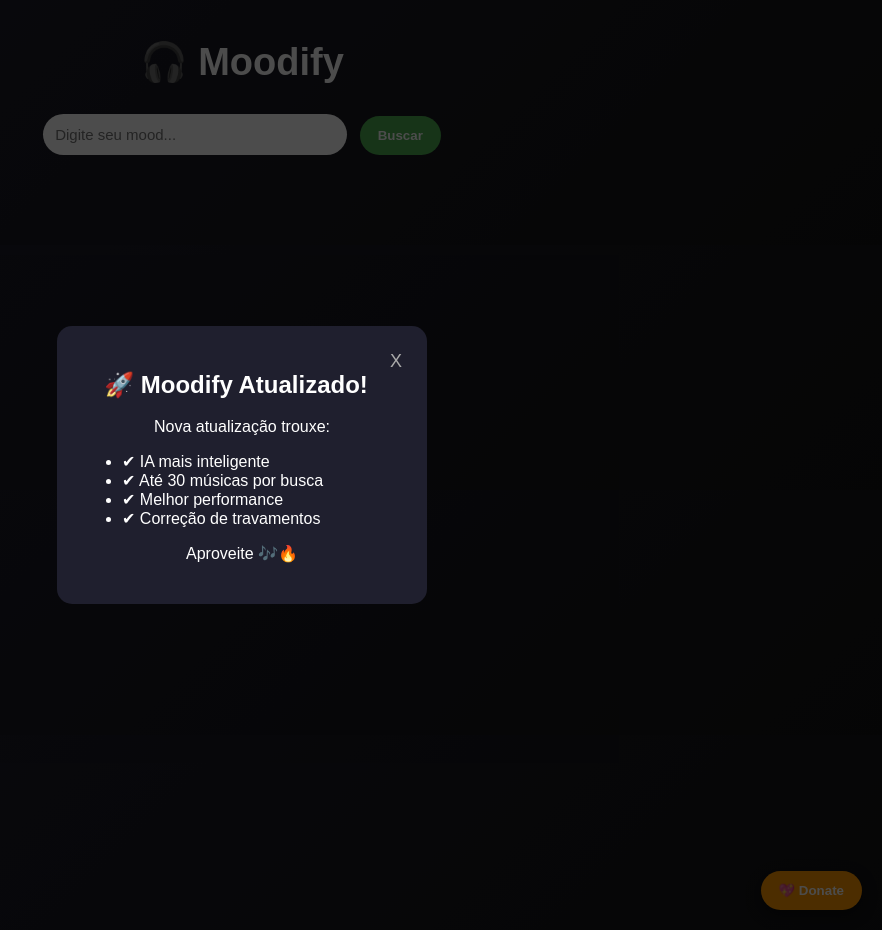
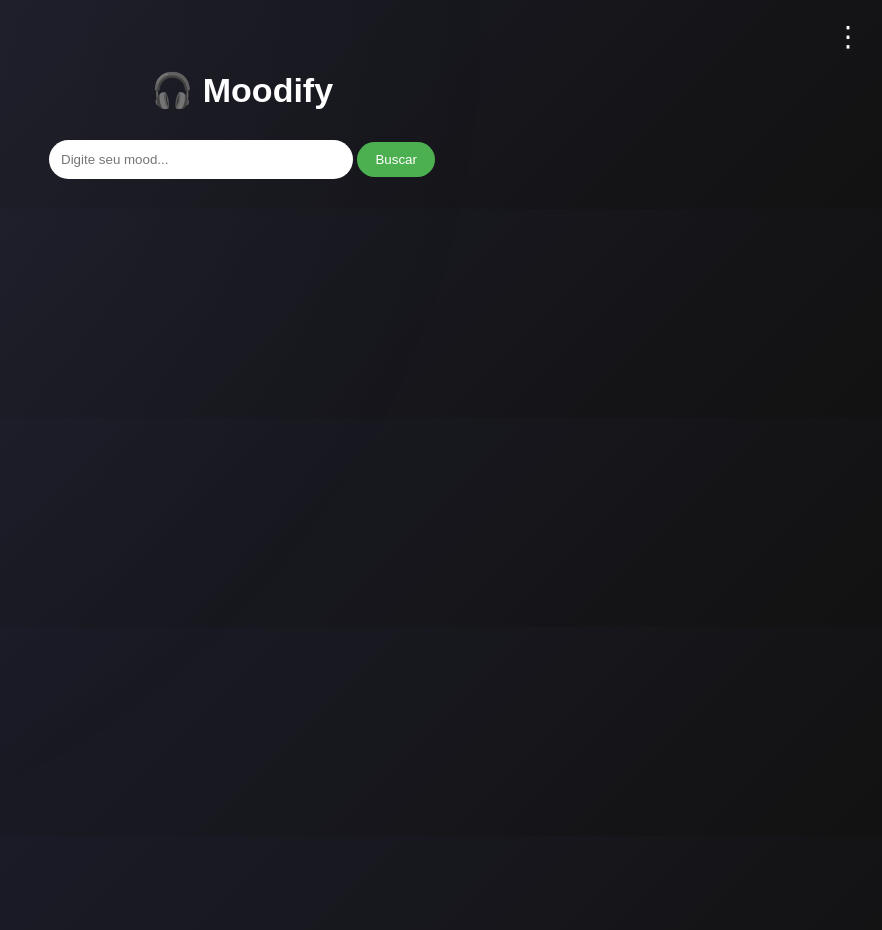
Before and after one commit to migueldiasgoncalves120-bit/moodify, a Flask app: page / in a window 1280 px wide. Shown: the whole page, without its empty margins (398-1280 px from the left). Run offline with Flask 3, Linux system fonts and the light colour scheme.

Commit message:
animacoes

```diff
--- a/app.py
+++ b/app.py
@@ -4,13 +4,10 @@ import random
 import os
 
 app = Flask(__name__)
-
-# Inicializa YTMusic (modo público)
 ytmusic = YTMusic()
 
-
 # =========================
-# INTERPRETADOR DE MOOD
+# INTERPRETAR MOOD
 # =========================
 def interpretar_mood(texto):
     texto = texto.lower()
@@ -46,7 +43,6 @@ def gerar():
 
     try:
         resultados = ytmusic.search(mood, filter="songs")
-
         random.shuffle(resultados)
 
         musicas = []
@@ -54,17 +50,18 @@ def gerar():
         for musica in resultados[:30]:
             titulo = musica.get("title")
             artistas = musica.get("artists", [])
-
             artista_nome = artistas[0]["name"] if artistas else "Desconhecido"
 
-            # Thumbnail maior
             thumbnails = musica.get("thumbnails", [])
             capa = thumbnails[-1]["url"] if thumbnails else ""
+
+            video_id = musica.get("videoId")
 
             musicas.append({
                 "titulo": titulo,
                 "artista": artista_nome,
-                "capa": capa
+                "capa": capa,
+                "videoId": video_id
             })
 
         return jsonify(musicas)
@@ -94,7 +91,7 @@ def home():
 
 
 # =========================
-# RENDER + LOCALHOST
+# START
 # =========================
 if __name__ == "__main__":
     port = int(os.environ.get("PORT", 5000))
--- a/templates/index.html
+++ b/templates/index.html
@@ -2,153 +2,236 @@
 <html lang="pt-br">
 <head>
 <meta charset="UTF-8">
+<meta name="viewport" content="width=device-width, initial-scale=1.0">
 <title>Moodify</title>
 
 <style>
 body{
     margin:0;
     font-family:Arial, sans-serif;
-    background:linear-gradient(135deg,#1e1e2f,#121212);
     color:white;
     text-align:center;
+    overflow-x:hidden;
+    background:linear-gradient(135deg,#1e1e2f,#121212);
+    transition:background 1s ease;
+}
+
+/* FUNDO ANIMADO */
+body::before{
+    content:"";
+    position:fixed;
+    width:200%;
+    height:200%;
+    top:-50%;
+    left:-50%;
+    background:radial-gradient(circle at 30% 30%,rgba(255,255,255,0.04),transparent 40%);
+    animation:bgMove 30s linear infinite;
+    z-index:-1;
+}
+@keyframes bgMove{
+    0%{transform:translate(0,0);}
+    50%{transform:translate(-8%,-8%);}
+    100%{transform:translate(0,0);}
+}
+
+/* MENU */
+.menu-btn{
+    position:fixed;
+    top:20px;
+    right:20px;
+    font-size:28px;
+    cursor:pointer;
+    z-index:1002;
+}
+
+.sidebar{
+    position:fixed;
+    top:0;
+    right:-260px;
+    width:250px;
+    height:100%;
+    background:#111;
+    padding-top:70px;
+    transition:right 0.4s ease;
+    z-index:1003;
+}
+
+.sidebar.active{ right:0; }
+
+.sidebar button{
+    width:85%;
+    padding:12px;
+    margin:15px auto;
+    display:block;
+    border:none;
+    border-radius:10px;
+    background:#2196f3;
+    color:white;
+    cursor:pointer;
+    transition:all 0.3s ease;
+}
+
+.sidebar button:hover{
+    background:#42a5f5;
+    transform:scale(1.05);
+}
+
+.overlay{
+    position:fixed;
+    width:100%;
+    height:100%;
+    background:rgba(0,0,0,0.5);
+    top:0;
+    left:0;
+    opacity:0;
+    pointer-events:none;
+    transition:0.3s;
+    z-index:1001;
+}
+.overlay.active{
+    opacity:1;
+    pointer-events:all;
 }
 
 /* HEADER */
-h1{
-    margin-top:40px;
-    font-size:38px;
-}
+h1{margin-top:70px;font-size:34px;}
 
 /* SEARCH */
-.search-box{
-    margin:30px 0;
-}
+.search-box{margin:30px 0;padding:0 15px;}
 
 input{
     padding:12px;
     width:280px;
+    max-width:90%;
     border-radius:25px;
     border:none;
-    outline:none;
-    font-size:15px;
+    transition:0.3s;
 }
 
-button{
-    padding:12px 18px;
-    border-radius:25px;
-    border:none;
-    cursor:pointer;
-    margin-left:8px;
-    font-weight:bold;
-    transition:0.2s;
+input:focus{
+    box-shadow:0 0 15px rgba(0,255,255,0.5);
 }
 
-button:hover{
+.buscar-btn{
+    padding:10px 18px;
+    border:none;
+    border-radius:25px;
+    background:#4CAF50;
+    color:white;
+    cursor:pointer;
+    transition:all 0.3s ease;
+}
+
+.buscar-btn:hover{
+    background:#66bb6a;
+    transform:scale(1.08);
+    box-shadow:0 0 15px rgba(76,175,80,0.7);
+}
+
+/* SEÇÕES */
+.section{display:none;padding:0 10px;}
+.section.active{display:block;}
+
+/* CARDS */
+#resultados{
+    display:flex;
+    flex-wrap:wrap;
+    justify-content:center;
+}
+
+.card{
+    background:rgba(255,255,255,0.08);
+    width:220px;
+    margin:10px;
+    padding:12px;
+    border-radius:15px;
+    opacity:0;
+    transform:translateY(20px);
+    animation:fadeUp 0.5s ease forwards;
+    transition:transform 0.3s ease;
+}
+
+.card:hover{
+    transform:translateY(-5px) scale(1.03);
+}
+
+.card img{
+    width:100%;
+    border-radius:10px;
+}
+
+@keyframes fadeUp{
+    to{
+        opacity:1;
+        transform:translateY(0);
+    }
+}
+
+.youtube-btn{
+    background:#ff0000;
+    color:white;
+    border:none;
+    padding:8px;
+    border-radius:8px;
+    width:100%;
+    margin-top:5px;
+    cursor:pointer;
+    transition:all 0.3s ease;
+}
+
+.youtube-btn:hover{
+    background:#ff4444;
     transform:scale(1.05);
 }
 
-.buscar-btn{
-    background:#4CAF50;
+.like-btn{
+    background:#ff4081;
     color:white;
+    border:none;
+    padding:8px;
+    border-radius:8px;
+    width:100%;
+    margin-top:5px;
+    cursor:pointer;
+    transition:all 0.3s ease;
 }
 
-.like{
-    margin-top:10px;
-    background:#ff4081;
-    color:white;
-    width:100%;
-}
-
-/* DONATE BUTTON */
-.donate-btn{
-    position:fixed;
-    bottom:20px;
-    right:20px;
-    background:#ff9800;
-    color:white;
-    box-shadow:0 5px 15px rgba(0,0,0,0.4);
-}
-
-/* CARDS */
-#resultados{
-    margin-top:30px;
-    display:flex;
-    flex-wrap:wrap;
-    justify-content:center;
-    padding-bottom:60px;
-}
-
-.card{
-    background:rgba(255,255,255,0.07);
-    padding:15px;
-    margin:12px;
-    border-radius:18px;
-    width:220px;
-    transition:0.3s;
-    box-shadow:0 6px 15px rgba(0,0,0,0.4);
-}
-
-.card:hover{
+.like-btn:hover{
+    background:#ff79a8;
     transform:scale(1.05);
 }
 
-img{
-    width:100%;
-    border-radius:12px;
+/* LOADING */
+.loading{
+    width:60px;
+    height:60px;
+    border:6px solid rgba(255,255,255,0.2);
+    border-top:6px solid white;
+    border-radius:50%;
+    animation:spin 1s linear infinite;
+    margin:40px auto;
 }
+@keyframes spin{to{transform:rotate(360deg);}}
 
-.loading{
-    font-size:18px;
-    animation:pulse 1.2s infinite;
-}
-
-@keyframes pulse{
-    0%{opacity:0.4;}
-    50%{opacity:1;}
-    100%{opacity:0.4;}
-}
-
-/* MODAL */
-.modal{
-    display:none;
-    position:fixed;
-    z-index:999;
-    left:0;
-    top:0;
-    width:100%;
-    height:100%;
-    background:rgba(0,0,0,0.7);
-    justify-content:center;
-    align-items:center;
-}
-
-.modal-content{
-    background:#1f1f2e;
-    padding:25px;
-    border-radius:15px;
-    width:320px;
-    text-align:center;
-}
-
-.close{
-    cursor:pointer;
-    color:#aaa;
-    float:right;
-    font-size:18px;
-}
-
-.close:hover{
-    color:white;
-}
-
-@media(max-width:600px){
+/* MOBILE */
+@media (max-width:768px){
     .card{width:90%;}
-    input{width:200px;}
+    .sidebar{width:80%;right:-100%;}
+    .sidebar.active{right:0;}
 }
 </style>
 </head>
 
 <body>
+
+<div class="menu-btn" onclick="toggleMenu()">⋮</div>
+<div class="overlay" onclick="toggleMenu()"></div>
+
+<div class="sidebar">
+    <button onclick="abrirAba('musicas')">🎵 Músicas</button>
+    <button onclick="abrirAba('favoritas')">⭐ Favoritas</button>
+    <button onclick="abrirAba('historico')">📜 Histórico</button>
+</div>
 
 <h1>🎧 Moodify</h1>
 
@@ -157,52 +240,57 @@ img{
 <button class="buscar-btn" onclick="buscar()">Buscar</button>
 </div>
 
+<div id="musicas" class="section active">
 <div id="resultados"></div>
-
-<!-- DONATE BUTTON -->
-<button class="donate-btn" onclick="abrirDonate()">💖 Donate</button>
-
-<!-- DONATE MODAL -->
-<div id="donateModal" class="modal">
-<div class="modal-content">
-<span class="close" onclick="fecharDonate()">X</span>
-<h2>💖 Apoie o Moodify</h2>
-<p>
-O donate ajuda a manter o servidor online,
-melhorar a IA de recomendações e adicionar
-novas funcionalidades.
-</p>
-<p>Seu apoio mantém o projeto vivo 🚀</p>
-</div>
 </div>
 
-<!-- UPDATE MODAL -->
-<div id="updateModal" class="modal">
-<div class="modal-content">
-<span class="close" onclick="fecharUpdate()">X</span>
-<h2>🚀 Moodify Atualizado!</h2>
-<p>Nova atualização trouxe:</p>
-<ul style="text-align:left;">
-<li>✔ IA mais inteligente</li>
-<li>✔ Até 30 músicas por busca</li>
-<li>✔ Melhor performance</li>
-<li>✔ Correção de travamentos</li>
-</ul>
-<p>Aproveite 🎶🔥</p>
-</div>
-</div>
+<div id="favoritas" class="section"></div>
+<div id="historico" class="section"></div>
 
 <script>
+
+function toggleMenu(){
+    document.querySelector(".sidebar").classList.toggle("active");
+    document.querySelector(".overlay").classList.toggle("active");
+}
+
+function abrirAba(id){
+    document.querySelectorAll(".section").forEach(sec=>sec.classList.remove("active"));
+    document.getElementById(id).classList.add("active");
+
+    // FECHA MENU APENAS SE ESTIVER ABERTO
+    if(document.querySelector(".sidebar").classList.contains("active")){
+        toggleMenu();
+    }
+
+    if(id==="favoritas") carregarFavoritas();
+    if(id==="historico") carregarHistorico();
+}
+
+function aplicarTema(mood){
+    mood=mood.toLowerCase();
+
+    if(mood.includes("feliz"))
+        document.body.style.background="linear-gradient(135deg,#ff9800,#ff4081)";
+    else if(mood.includes("triste"))
+        document.body.style.background="linear-gradient(135deg,#2c3e50,#000)";
+    else if(mood.includes("chill") || mood.includes("calma"))
+        document.body.style.background="linear-gradient(135deg,#2196f3,#0d47a1)";
+    else if(mood.includes("treino") || mood.includes("academia"))
+        document.body.style.background="linear-gradient(135deg,#ff0000,#000)";
+    else
+        document.body.style.background="linear-gradient(135deg,#1e1e2f,#121212)";
+}
+
 function buscar(){
     let mood=document.getElementById("mood").value;
+    if(!mood) return alert("Digite um mood");
+
+    aplicarTema(mood);
+    abrirAba("musicas");
+
     let div=document.getElementById("resultados");
-
-    if(mood.trim()===""){
-        alert("Digite um mood 😅");
-        return;
-    }
-
-    div.innerHTML="<div class='loading'>🔎 Buscando músicas...</div>";
+    div.innerHTML="<div class='loading'></div>";
 
     fetch("/gerar",{
         method:"POST",
@@ -212,44 +300,44 @@ function buscar(){
     .then(res=>res.json())
     .then(data=>{
         div.innerHTML="";
-        data.forEach(m=>{
+        data.forEach((m,index)=>{
             div.innerHTML+=`
-            <div class="card">
-                <img src="${m.capa}" loading="lazy">
+            <div class="card" style="animation-delay:${index*0.05}s">
+                <img src="${m.capa}">
                 <h3>${m.titulo}</h3>
                 <p>${m.artista}</p>
-                <button class="like" onclick="curtir('${m.titulo.replace(/'/g,"\\'")}')">❤️ Curtir</button>
-            </div>`;
+                <button class="youtube-btn" onclick="window.open('https://youtube.com/watch?v=${m.videoId}','_blank')">▶ Abrir</button>
+                <button class="like-btn" onclick='curtir(${JSON.stringify(m)})'>❤️ Curtir</button>
+            </div>
+            `;
         });
     });
 }
 
-function curtir(musica){
-    fetch("/curtir",{
-        method:"POST",
-        headers:{"Content-Type":"application/json"},
-        body:JSON.stringify({musica:musica})
+function curtir(m){
+    let favs=JSON.parse(localStorage.getItem("favoritas"))||[];
+    favs.push(m);
+    localStorage.setItem("favoritas",JSON.stringify(favs));
+}
+
+function carregarFavoritas(){
+    let favs=JSON.parse(localStorage.getItem("favoritas"))||[];
+    let div=document.getElementById("favoritas");
+    div.innerHTML="<h2>⭐ Favoritas</h2>";
+    favs.forEach(m=>{
+        div.innerHTML+=`<div>${m.titulo} - ${m.artista}</div>`;
     });
 }
 
-/* DONATE */
-function abrirDonate(){
-    document.getElementById("donateModal").style.display="flex";
+function carregarHistorico(){
+    let hist=JSON.parse(localStorage.getItem("historico"))||[];
+    let div=document.getElementById("historico");
+    div.innerHTML="<h2>📜 Histórico</h2>";
+    hist.forEach(m=>{
+        div.innerHTML+=`<div>${m}</div>`;
+    });
 }
 
-function fecharDonate(){
-    document.getElementById("donateModal").style.display="none";
-}
-
-/* UPDATE MESSAGE (mostra ao entrar) */
-window.onload=function(){
-    document.getElementById("updateModal").style.display="flex";
-};
-
-function fecharUpdate(){
-    document.getElementById("updateModal").style.display="none";
-}
 </script>
-
 </body>
 </html>
```
